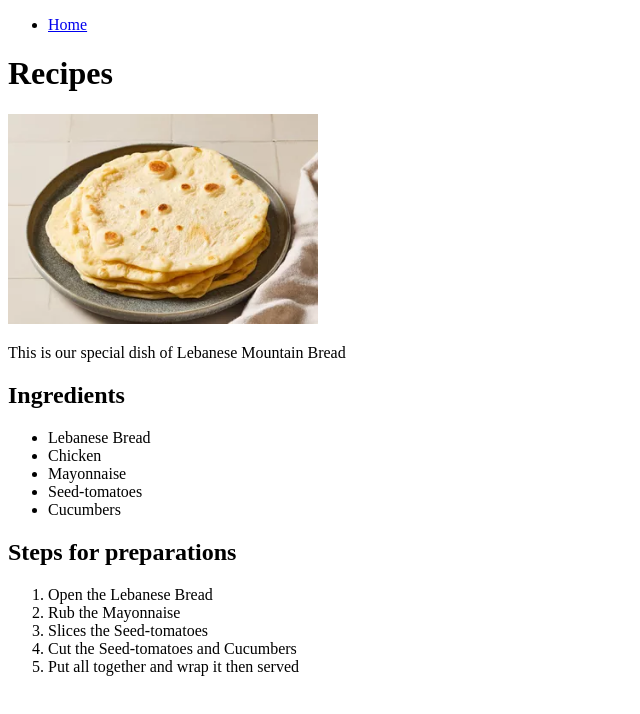
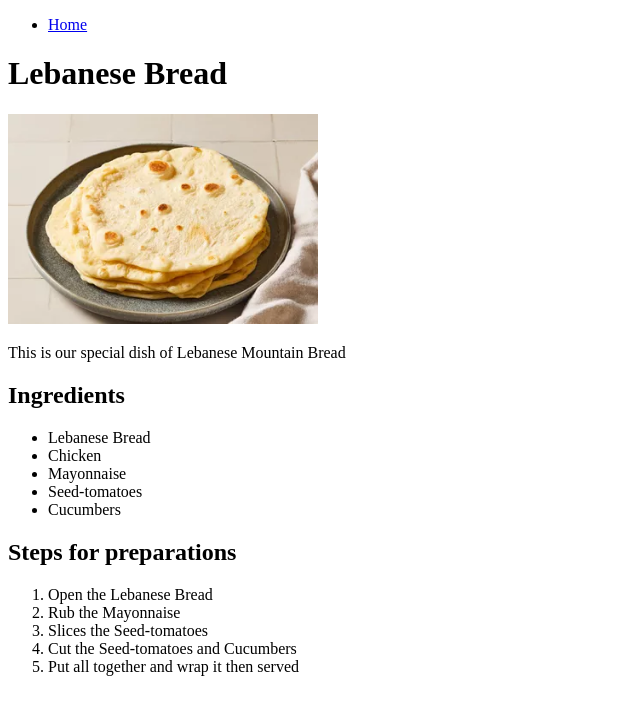
Before and after one commit to Mishray-Laangs1/odin-projects, a plain HTML site: page recipes/lebaneseBread.html in a window 1280 px wide. Shown: the whole page, without its empty margins (0-640 px from the left). Drawn offline with Linux system fonts and the light colour scheme.

Commit message:
Minor changes to H1 on all pages

```diff
--- a/recipes/lebaneseBread.html
+++ b/recipes/lebaneseBread.html
@@ -9,7 +9,7 @@
     <ul>
         <li><a href="../index.html">Home</a></li>
     </ul>
-    <h1>Recipes</h1>
+    <h1>Lebanese Bread</h1>
     <img src="../img/lebaneseBread.jpeg" alt="Lebanese Mountain Bread photo" width="310" height="210">
     <p>This is our special dish of Lebanese Mountain Bread</p>
     <h2>Ingredients</h2>
```
Also changed, not shown: recipes/shawarma.html (+1 -1 lines), recipes/zaatar.html (+1 -1 lines).
